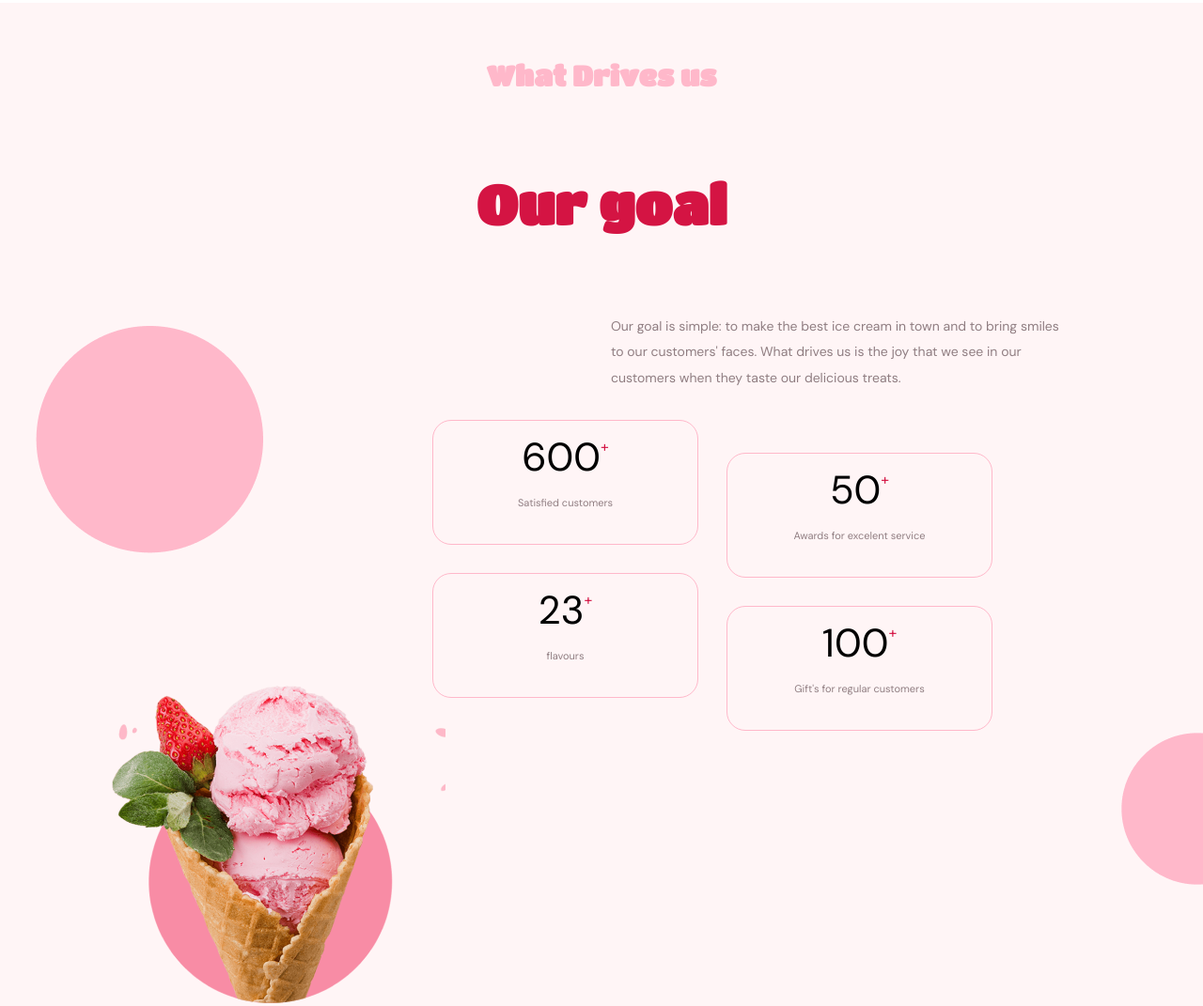
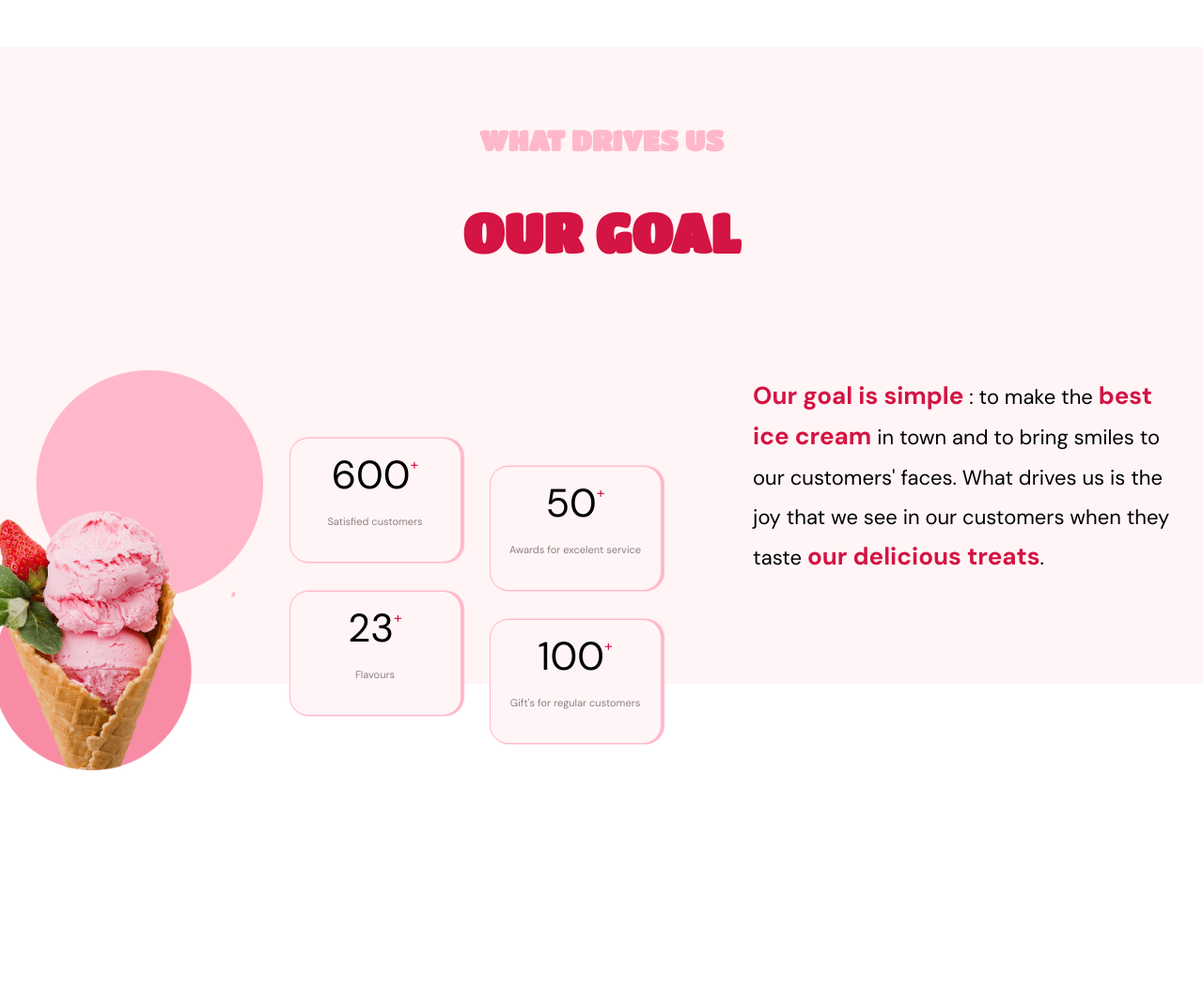
Before and after one commit to luminitza24/icecream-goit, a plain HTML site: page index.html in a window 1280 px wide. Shown: the part 1154-2225 px from the top of the page at 94% size. After the commit the page ends 1974 px from the top, so only its background shows below. Drawn offline with nearby package versions, Linux system fonts and the light colour scheme.

Commit message:
reorganizat proiect

```diff
--- a/index.html
+++ b/index.html
@@ -24,6 +24,9 @@
     <main>
     <section class="description-section">
       <div class="container">
+        <h3 class="section-subtitle">Why we do it</h3>
+        <h2 class="section-title">Ice cream life</h2>
+        <div class="thumb">
         <div class="images-section">
           <ul class="images-list">
             <li class="images-item">
@@ -47,33 +50,31 @@
           </ul>
         </div>
         <div class="description">
-          <svg class="icon">
-            <use href="images/symbol-defs.svg#icon-icecream"></use>
-          </svg>
-          <h3 class="section-subtitle">Why we do it</h3>
-          <h2 class="section-title">Ice cream life</h2>
           <p class="page-paragraph">
-            Welcome to our ice cream store, where we believe that a good scoop
+            <span>Welcome to our ice cream store</span>, where we believe that a good scoop
             of ice cream can make any day better. For us, it's not just about
-            the delicious flavors or creamy texture, but about the joy and
+            the <span>delicious flavors or creamy texture</span>, but about the joy and
             happiness that we bring to our customers. We take pride in crafting
             each and every batch with love and care, using only the freshest
             ingredients and creating unique flavor combinations that will
             tantalize your taste buds. Our passion for ice cream started with
-            the simple belief that a good ice cream can make a happy life.
+            the simple belief that a <span>good ice cream can make a happy life.</span>
           </p>
+          <img src="/images/pink-icecream.png" alt="strawberry-icecream">
         </div>
+      </div>
       </div>
     </section>
     <section class="goal-section">
-      <div class="container-flex">
-        <div class="paragraph-section">
+      <div class="container-flex container">
         <h3 class="section-subtitle">What Drives us</h3>
         <h2 class="section-title">Our goal</h2>
+        <div class="our-goal">
+        <div class="paragraph-section">
           <p class="page-paragraph">
-            Our goal is simple: to make the best ice cream in town and to bring
+            <span>Our goal is simple</span> : to make the <span>best ice cream</span> in town and to bring
             smiles to our customers' faces. What drives us is the joy that we
-            see in our customers when they taste our delicious treats.
+            see in our customers when they taste <span>our delicious treats</span>.
           </p>
         </div>
         <div class="list-section">
@@ -83,7 +84,7 @@
                 <li class="description-item"><p class="awards">50</p>
                   <p class="awards-item">Awards for excelent service</p></li>
                   <li class="description-item"><p class="awards">23</p>
-                    <p class="awards-item">flavours</p></li>
+                    <p class="awards-item">Flavours</p></li>
                     <li class="description-item"><p class="awards">100</p>
                       <p class="awards-item">Gift's for regular customers</p></li>
         </div>
@@ -95,6 +96,7 @@
           />
         </div>
       </div>
+      </div>
     </section>
   </main>
   </body>
--- a/sass/components/_about.scss
+++ b/sass/components/_about.scss
@@ -3,6 +3,8 @@
 .container {
   max-width: 480px;
   margin: 0 auto;
+  text-align: center;
+  padding-top: 52px;
 }
 .images-section {
   display: none;
@@ -11,12 +13,14 @@
   width: 100%;
   margin: 0 auto;
   padding: 30px;
+  display: flex;
+  flex-direction: column;
 }
-.icon {
-  width: 51px;
-  height: 49px;
-  fill: var(--primary1-color);
-  margin-top: 20px;
+.page-paragraph span {
+  color: var(--brand-color);
+  font-size: 22px;
+  font-weight: 700;
+  line-height: 1.52;
   transition-property: transform;
   &:hover {
     transform: rotate(180deg);
@@ -24,7 +28,7 @@
   }
 }
 .page-paragraph {
-  color: var(--paragraph-color);
+  color: var(--writing-color);
   font-family: DM Sans;
   font-weight: 700px;
   font-size: 14px;
@@ -35,12 +39,11 @@
   font-family: titan one;
   font-size: 18px;
   line-height: 1.14;
-  display: inline-block;
-  margin-bottom: 39px;
-  transition-property: transform;
+  text-transform: uppercase;
+  margin-bottom: 30px;
   &:hover {
-    transform: scale(1.5);
-    transition-duration: 500ms;
+    letter-spacing: 0.7em;
+    transition: letter-spacing 1.4s cubic-bezier(0.4, 0, 0.2, 1) 0ms;
   }
 }
 .section-title {
@@ -49,27 +52,34 @@
   line-height: 1.14;
   font-size: 34px;
   margin-bottom: 70px;
-  transition-property: transform;
+  text-transform: uppercase;
   &:hover {
-    transform: scale(1.5);
-    transition-duration: 500ms;
+    letter-spacing: 0.4em;
+    transition: letter-spacing 1.4s cubic-bezier(0.4, 0, 0.2, 1) 0ms;
   }
 }
 @media screen and (min-width: 780px) {
   .container {
     max-width: 780px;
+  }
+  .thumb {
+    width: 100%;
     display: flex;
   }
   .description {
     width: 50%;
-    margin-left: 76px;
-    justify-content: center;
-    align-items: center;
+    text-align: left;
+    padding-top: 60px;
+  }
+  .description img {
+    display: none;
   }
   .images-section {
     width: 50%;
     display: flex;
     flex-direction: column;
+    justify-content: flex-start;
+    align-items: flex-start;
   }
   .images-list {
     list-style-type: none;
@@ -78,50 +88,70 @@
     padding: 0;
   }
   .images-item {
-    margin-bottom: 157px;
-    border-radius: 30px;
+    margin-bottom: 100px;
     overflow: hidden;
     transition-property: transform;
     &:hover {
       transform: scale(1.5);
       transition-duration: 500ms;
     }
+    & img {
+      border-radius: 30px;
+      max-width: 195px;
+    }
   }
   .images-item:nth-child(2n) {
+    display: flex;
     position: absolute;
-    top: 200px;
+    top: 150px;
     left: 200px;
   }
 }
+
 @media screen and (min-width: 768px) {
   .section-subtitle {
     font-size: 26px;
   }
   .section-title {
     font-size: 48px;
+    &:hover {
+      letter-spacing: 0.6em;
+      transition: letter-spacing 1.4s cubic-bezier(0.4, 0, 0.2, 1) 0ms;
+    }
   }
   .page-paragraph {
     line-height: 1.76;
-    font-weight: 500px;
+    font-weight: 700px;
+    font-size: 16px;
   }
 }
 @media screen and (min-width: 1280px) {
   .section-title {
     font-size: 58px;
+    &:hover {
+      letter-spacing: 0.9em;
+      transition: letter-spacing 1.4s cubic-bezier(0.4, 0, 0.2, 1) 0ms;
+    }
   }
   .section-subtitle {
     font-size: 30px;
+    &:hover {
+      letter-spacing: 0.9em;
+      transition: letter-spacing 1.4s cubic-bezier(0.4, 0, 0.2, 1) 0ms;
+    }
   }
   .page-paragraph {
     line-height: 1.94;
+    font-size: 20px;
   }
   .container {
     max-width: 1280px;
+  }
+  .images-item:nth-child(2n) {
     display: flex;
-  }
-  .description {
-    text-align: left;
-    width: 50%;
+    position: absolute;
+    top: 200px;
+    left: 200px;
   }
   .icon {
     margin-right: 150px;
@@ -134,7 +164,18 @@
     display: flex;
     flex-direction: column;
   }
+  .images-item img {
+    max-width: 250px;
+  }
+  .page-paragraph {
+    font-size: 22px;
+  }
+  .page-paragraph span {
+    color: var(--brand-color);
+    font-size: 26px;
+    font-weight: 800px;
+  }
   .images-item:nth-child(2n) {
-    left: 350px;
+    left: 310px;
   }
 }
--- a/sass/components/_ourgoals.scss
+++ b/sass/components/_ourgoals.scss
@@ -1,54 +1,62 @@
 @import "../utils/vars";
 .goal-section {
+  width: 100%;
+  margin: 0 auto;
   background-image: url("/images/background-pic/Background-760.png");
   background-repeat: no-repeat;
 }
 .container-flex {
   max-width: 480px;
   margin: 0 auto;
+  text-align: center;
 }
-.goal-section {
+.our-goal {
+  width: 100%;
+  display: flex;
+  flex-direction: column;
+  justify-content: center;
+  align-items: center;
+  position: relative;
+}
+.list-section {
   width: 100%;
   margin: 0 auto;
 }
 .paragraph-section {
   width: 100%;
-  margin: 0 auto;
+  margin: 0 auto 30px;
   padding: 30px;
 }
 .pink-image {
-  margin-top: 40px;
-  transition-property: transform;
-  &:hover {
-    transform: rotate(180deg);
-    transition-duration: 500ms;
-  }
+  display: none;
 }
 .description-list {
   width: 100%;
   list-style-type: none;
   display: flex;
+  justify-content: center;
+  align-items: center;
   flex-wrap: wrap;
   gap: 30px;
-  position: relative;
-  top: -60px;
 }
 .description-item {
-  flex-basis: calc((100% - 34px) / 2);
+  flex-basis: calc((100% - 65px) / 2);
   height: 133px;
   border: 1px solid var(--primary1-color);
   border-radius: 20px;
   background-color: var(--bg-color);
   text-align: center;
+  box-shadow: 1px 0 2px var(--primary1-color), 1px 0 1px var(--primary1-color),
+    3px 0 1px var(--primary1-color);
   transition-property: transform;
   &:hover {
-    transform: scale(1.5);
+    transform: scale(1.2);
     transition-duration: 500ms;
   }
 }
 .description-item:nth-child(2n) {
   position: relative;
-  top: 35px;
+  top: 30px;
 }
 .awards {
   color: var(--writing-color);
@@ -88,57 +96,50 @@
 }
 
 @media screen and (min-width: 780px) {
-  .list-section {
+  .description-list {
     position: relative;
-  }
-  .description-list {
-    position: absolute;
     top: -75px;
-    left: 200px;
+    left: 100px;
   }
   .pink-image {
+    display: flex;
+    margin-top: 40px;
     position: relative;
-    left: -200px;
+    top: -300px;
+    left: -250px;
+    transition-property: transform;
+    &:hover {
+      transform: rotate(180deg);
+      transition-duration: 500ms;
+    }
   }
 }
 @media screen and (min-width: 1280px) {
   .goal-section {
+    max-width: 1600px;
     background-image: url("/images/background-pic/Background-1600.png");
   }
   .container-flex {
     max-width: 1280px;
-    display: flex;
-    flex-direction: column;
-    justify-content: center;
-    align-items: center;
-  }
-  .paragraph-section {
-    display: flex;
-    flex-direction: column;
-    justify-content: center;
-    align-items: center;
-  }
-  .paragraph-section .page-paragraph {
-    margin-bottom: 60px;
-    width: 480px;
-    position: relative;
-    right: -250px;
-  }
-}
-@media screen and (min-width: 1280px) {
-  .list-section {
-    width: 50%;
+    .our-goal {
+      width: 100%;
+      display: flex;
+      flex-direction: row-reverse;
+    }
+    .paragraph-section {
+      margin-bottom: 60px;
+      text-align: left;
+    }
   }
   .description-list {
     position: relative;
-    left: 100px;
-  }
-  .imaging {
-    width: 50%;
+    top: 75px;
+    left: -50px;
   }
   .pink-image {
+    width: 300px;
     position: relative;
-    top: -200px;
-    left: -350px;
+    top: 100px;
+    left: -50px;
   }
 }
```
Also changed, not shown: css/main.min.css, images/pink-icecream.png (added), 1 other file.
